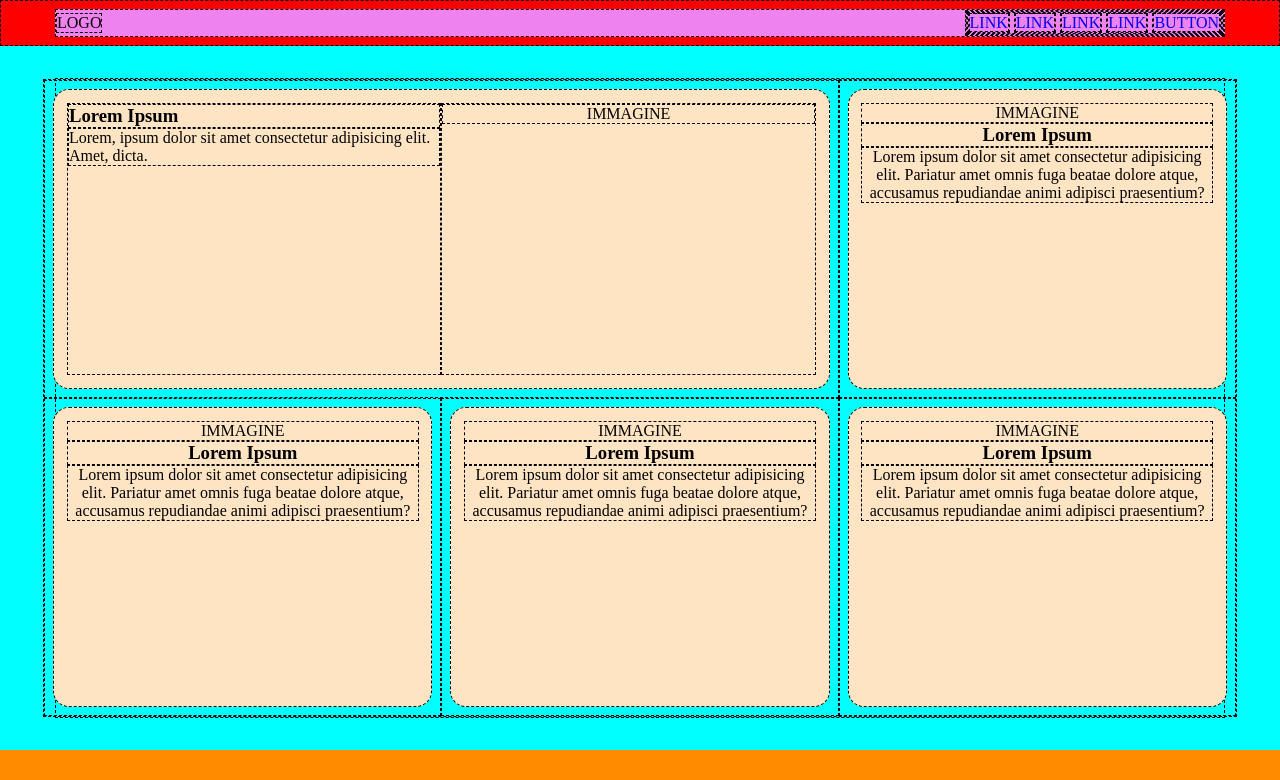
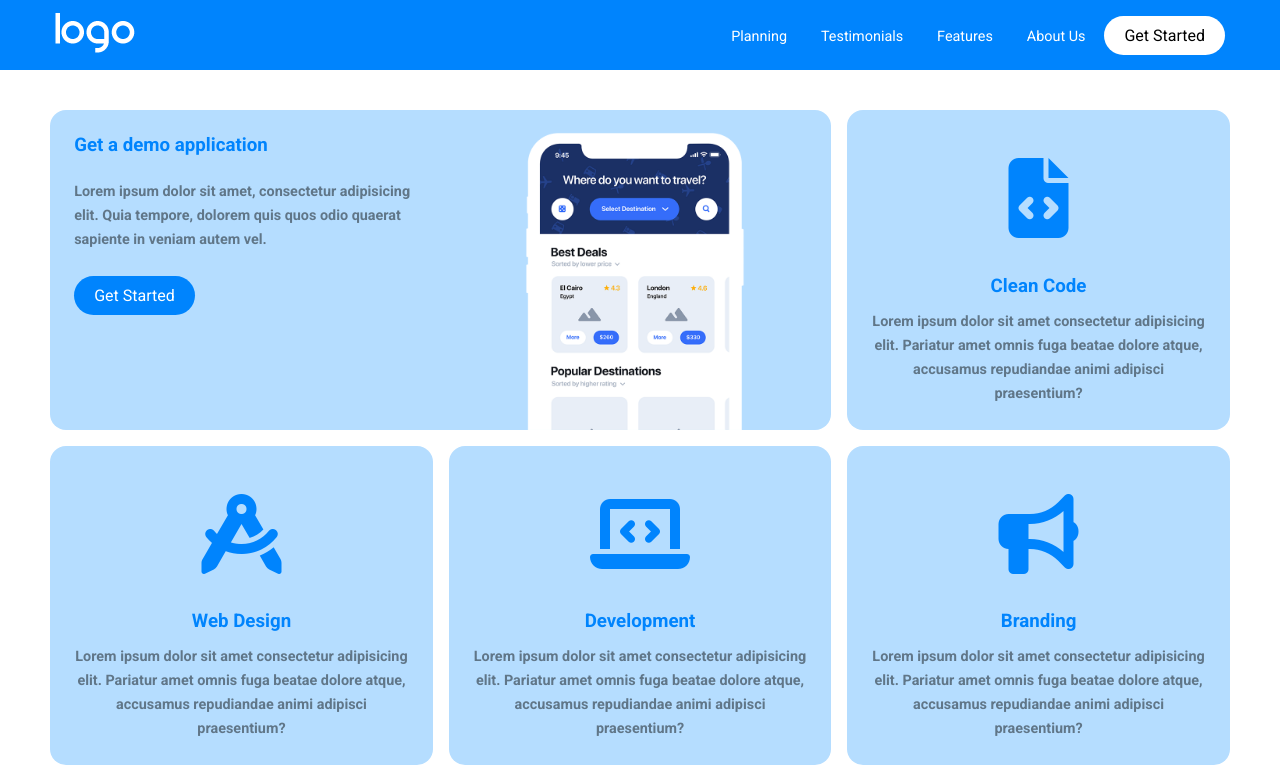
Before and after one commit to mattiamoneta/htmlcss-responsive-layout, a plain HTML site: page index.html in a window 1280 px wide. Shown: the top 780 px of the page. Drawn offline with Linux system fonts and the light colour scheme.

Commit message:
Ok Navbar + Contenuti, Hero Section + Contenuti

```diff
--- a/css/master.css
+++ b/css/master.css
@@ -26,6 +26,9 @@
 
 /* END DEBUG */
 
+
+/* DEFAULTS */
+
 *,
 ::after,
 ::before{
@@ -37,16 +40,74 @@
 
 :root{
     --color-primary: #0084fd;
-    --color-secondary: #0084fd;
+    --color-secondary: #b5ddff;
     --color-violet: #9792e4;
     --color-dark: #333333;
+    --color-grey: #607688;
+
+}
+
+html{
+    font-family: 'Roboto', sans-serif;
+}
+
+p{
+    font-size: .9rem;
+    line-height: 1.5rem;
+}
+
+
+/* COLORS */
+
+.bg-primary{background-color: var(--color-primary);}
+.bg-secondary{background-color: var(--color-secondary);}
+.bg-violet{background-color: var(--color-violet);}
+.bg-dark{background-color: var(--color-dark);}
+
+.text-primary{color: var(--color-primary);}
+.text-secondary{color: var(--color-primary);}
+.text-violet{color: var(--color-violet);}
+.text-light{color: white;}
+.text-grey{color: var(--color-grey);}
+
+/* CONTROLS */
+
+.btn{
+    display: inline-block;
+    border-radius: 2rem;
+    padding: 10px 20px;
+    text-decoration: none;
+}
+
+.btn-light{
+    background-color: white;
+    color: black;
+}
+
+.btn-primary{
+    background-color: var(--color-primary);
+    color: white;
+}
+
+/* ICONS */
+
+.icon-lg{
+    font-size: 5rem;
 }
 
 
 /* LAYOUT */
 
+.overflow-hidden{overflow: hidden;}
+
+/* Positions */
+
+.position-relative{position: relative;}
+.position-absolute{position: absolute;}
+
+
 .container{
-    max-width: 600px;
+    max-width: 90%;
     margin: auto;
 }
 
@@ -54,6 +115,7 @@
     max-width: 740px;
     margin: auto;
 }
+
 
 .gridfix-xs{margin: 0 -0.5rem 0 -0.5rem;}
 .gridfix-sm{margin: 0 -.8rem 0 -.8rem;}
@@ -111,8 +173,50 @@
 .px-xl{padding: 0 3.5rem;}
 .px-xxl{padding: 0 5rem;}
 
+/* Sizes */
+.w-100{width: 100%;}
+.w-90{width: 90%;}
+.w-80{width: 80%;}
+.w-70{width: 70%;}
+.w-60{width: 60%;}
+.w-50{width: 50%;}
+.w-40{width: 40%;}
+.w-30{width: 30%;}
+.w-20{width: 20%;}
+.w-10{width: 10%;}
+
+.mw-100{max-width: 100%;}
+.mw-90{max-width: 90%;}
+.mw-80{max-width: 80%;}
+.mw-70{max-width: 70%;}
+.mw-60{max-width: 60%;}
+.mw-50{max-width: 50%;}
+.mw-40{max-width: 40%;}
+.mw-30{max-width: 30%;}
+.mw-20{max-width: 20%;}
+.mw-10{max-width: 10%;}
+
+.h-100{height: 100%;}
+.h-90{height: 90%;}
+.h-80{height: 80%;}
+.h-70{height: 70%;}
+.h-60{height: 60%;}
+.h-50{height: 50%;}
+.h-40{height: 40%;}
+.h-30{height: 30%;}
+.h-20{height: 20%;}
+.h-10{height: 10%;}
+
+
 
 /* Margin */
+
+.mt-xs{margin-top: 0.5rem;}
+.mt-sm{margin-top: .8rem;}
+.mt-md{margin-top: 1.5rem;}
+.mt-lg{margin-top: 2rem;}
+.mt-xl{margin-top: 3.5rem;}
+.mt-xxl{margin-top: 5rem;}
 
 .my-xs{margin: 0.5rem 0;}
 .my-sm{margin: .8rem 0;}
@@ -143,19 +247,45 @@
 .text-center{text-align: center;}
 .text-right{text-align: right;}
 
+.font-bold{font-weight: bold;}
+
 /* Navbar */
+
+
+.navbar-fix{padding-top: 70px;}
+
+.navbar{
+    position: fixed;
+    z-index: 999;
+    width: 100%;
+    height: 70px;
+}
+
+.nav-logo img{
+    height: 50px;
+}
+
 .navbar .container{
     display: flex;
     justify-content: space-between;
     align-items: center;
+    height: 100%;
 }
 
 .collapse{
     display: none;
 }
 
+.nav-toggle a{
+    font-size: 1.6rem;
+}
+
 
 /* Hero Section */
+
+#phone{
+    position: static;
+}
 
 /* Planning */
 
@@ -182,6 +312,9 @@
     .col-12{
         width: 100%;
     }
+
+
+
 }
 
 
@@ -199,7 +332,14 @@
     .col-md-3{width: calc((100% / 12) * 3);}
     .col-md-2{width: calc((100% / 12) * 2);}
     .col-md-1{width: calc(100% / 12);}
+
+    #phone{
+        max-width: 100%;
+    }
+
 }
+
+
 
 @media screen and (min-width: 768px) {
 
@@ -210,6 +350,14 @@
     .row{
         display: flex;
     }
+
+    #phone{
+        position: absolute;
+        bottom: 0;
+        left: 50%;
+        transform: translateX(-50%);
+    }
+
 
 
 }
@@ -236,8 +384,10 @@
         display: inline-block;
     }
 
-    .navbar .navbar-nav li a{
+    .navbar .navbar-nav li a.nav-link{
         text-decoration: none;
+        padding: 3px 15px;
+        font-size: .9rem;
     }
 }
 
--- a/index.html
+++ b/index.html
@@ -8,28 +8,36 @@
     <link rel="stylesheet" href="./css/master.css">
 
     <!-- Google Fonts -->
+    <link rel="preconnect" href="https://fonts.googleapis.com">
+    <link rel="preconnect" href="https://fonts.gstatic.com" crossorigin>
+    <link href="https://fonts.googleapis.com/css2?family=Roboto:wght@400;700&display=swap" rel="stylesheet">
+
     <!-- Fontawesome -->
+    <link rel="stylesheet" href="https://cdnjs.cloudflare.com/ajax/libs/font-awesome/6.2.1/css/all.min.css" integrity="sha512-MV7K8+y+gLIBoVD59lQIYicR65iaqukzvf/nwasF0nqhPay5w/9lJmVM2hMDcnK1OnMGCdVK+iQrJ7lzPJQd1w==" crossorigin="anonymous" referrerpolicy="no-referrer" />
 
     <title>Layout Responsive</title>
 </head>
     <body>
-
         <!--
             NAVBAR
          -->
-         <header class="debug">
-            <div class="navbar py-xs">
+         <header>
+            <div class="navbar py-sm bg-primary">
                 <div class="container">
-                    <div class="navbar-logo">LOGO</div>
-                    <div class="nav-toggle">HAMBURGER</div>
+                    <div class="navbar-logo">
+                        <img src="./img/logo.png" alt="Navbar Logo">
+                    </div>
+                    <div class="nav-toggle">
+                        <a href="#" class="text-light"><i class="fa-solid fa-bars"></i></a>
+                    </div>
                     <div class="collapse">
                         <nav class="navbar-nav">
                             <ul>
-                                <li><a href="#">LINK</a></li>
-                                <li><a href="#">LINK</a></li>
-                                <li><a href="#">LINK</a></li>
-                                <li><a href="#">LINK</a></li>
-                                <li><a href="#">BUTTON</a></li>
+                                <li><a href="#" class="text-light nav-link">Planning</a></li>
+                                <li><a href="#" class="text-light nav-link">Testimonials</a></li>
+                                <li><a href="#" class="text-light nav-link">Features</a></li>
+                                <li><a href="#" class="text-light nav-link">About Us</a></li>
+                                <li><a href="#" class="btn btn-light">Get Started</a></li>
                             </ul>
                         </nav>
                     </div>
@@ -37,54 +45,57 @@
             </div>
          </header>
 
+        <main class="navbar-fix">
+
         <!--
             HERO SECTION
          -->
-         <section id="hero-section" class="debug py-lg">
+         <section id="hero-section" class="py-lg">
             <div class="container">
                 <div class="row row-wrap gridfix-sm">
 
                     <div class="col-8 p-xs">
-                        <div class="card row p-sm radius-sm">
-                            <div class="col-6">
-                                <h3>Lorem Ipsum</h3>
-                                <p>Lorem, ipsum dolor sit amet consectetur adipisicing elit. Amet, dicta.</p>
+                        <div class="card row radius-sm bg-secondary h-100">
+                            <div class="col-6 p-md">
+                                <h3 class="text-primary">Get a demo application</h3>
+                                <p class="py-md font-bold text-grey">Lorem ipsum dolor sit amet, consectetur adipisicing elit. Quia tempore, dolorem quis quos odio quaerat sapiente in veniam autem vel.</p>
+                                <a href="#" class="btn btn-primary">Get Started</a>
                             </div>
-                            <div class="col-6 text-center">
-                                <div>IMMAGINE</div>
+                            <div class="col-6 text-center h-100 position-relative">
+                                <img src="./img/phone.png" alt="Phone" class="mw-70" id="phone">
                             </div>
                         </div>
                     </div>
 
                     <div class="col-4 p-xs text-center">
-                        <div class="card p-sm radius-sm">
-                            <div>IMMAGINE</div>
-                            <h3>Lorem Ipsum</h3>
-                            <p>Lorem ipsum dolor sit amet consectetur adipisicing elit. Pariatur amet omnis fuga beatae dolore atque, accusamus repudiandae animi adipisci praesentium?</p>
+                        <div class="card p-md radius-sm bg-secondary h-100">
+                            <i class="fa-solid fa-file-code icon-lg my-md text-primary"></i>
+                            <h3 class="text-primary py-sm">Clean Code</h3>
+                            <p class="font-bold text-grey">Lorem ipsum dolor sit amet consectetur adipisicing elit. Pariatur amet omnis fuga beatae dolore atque, accusamus repudiandae animi adipisci praesentium?</p>
                         </div>
                     </div>
 
                     <div class="col-4 p-xs text-center">
-                        <div class="card p-sm radius-sm">
-                            <div>IMMAGINE</div>
-                            <h3>Lorem Ipsum</h3>
-                            <p>Lorem ipsum dolor sit amet consectetur adipisicing elit. Pariatur amet omnis fuga beatae dolore atque, accusamus repudiandae animi adipisci praesentium?</p>
+                        <div class="card p-md radius-sm bg-secondary">
+                            <i class="fa-solid fa-compass-drafting icon-lg my-md text-primary"></i>
+                            <h3 class="text-primary py-sm">Web Design</h3>
+                            <p class="font-bold text-grey">Lorem ipsum dolor sit amet consectetur adipisicing elit. Pariatur amet omnis fuga beatae dolore atque, accusamus repudiandae animi adipisci praesentium?</p>
                         </div>
                     </div>
 
                     <div class="col-4 p-xs text-center">
-                        <div class="card p-sm radius-sm">
-                            <div>IMMAGINE</div>
-                            <h3>Lorem Ipsum</h3>
-                            <p>Lorem ipsum dolor sit amet consectetur adipisicing elit. Pariatur amet omnis fuga beatae dolore atque, accusamus repudiandae animi adipisci praesentium?</p>
+                        <div class="card p-md radius-sm bg-secondary">
+                            <i class="fa-solid fa-laptop-code icon-lg my-md text-primary"></i>
+                            <h3 class="text-primary py-sm">Development</h3>
+                            <p class="font-bold text-grey">Lorem ipsum dolor sit amet consectetur adipisicing elit. Pariatur amet omnis fuga beatae dolore atque, accusamus repudiandae animi adipisci praesentium?</p>
                         </div>
                     </div>
 
                     <div class="col-4 p-xs text-center">
-                        <div class="card p-sm radius-sm">
-                            <div>IMMAGINE</div>
-                            <h3>Lorem Ipsum</h3>
-                            <p>Lorem ipsum dolor sit amet consectetur adipisicing elit. Pariatur amet omnis fuga beatae dolore atque, accusamus repudiandae animi adipisci praesentium?</p>
+                        <div class="card p-md radius-sm bg-secondary">
+                            <i class="fa-solid fa-bullhorn icon-lg my-md text-primary"></i>
+                            <h3 class="text-primary py-sm">Branding</h3>
+                            <p class="font-bold text-grey">Lorem ipsum dolor sit amet consectetur adipisicing elit. Pariatur amet omnis fuga beatae dolore atque, accusamus repudiandae animi adipisci praesentium?</p>
                         </div>
                     </div>
 
@@ -255,6 +266,7 @@
             </div>
           </section>
 
+        </main>
           <!--
             FOOTER
            -->
```
